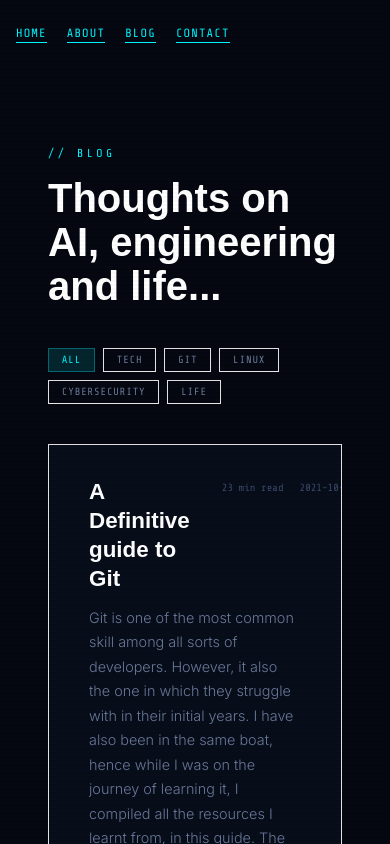
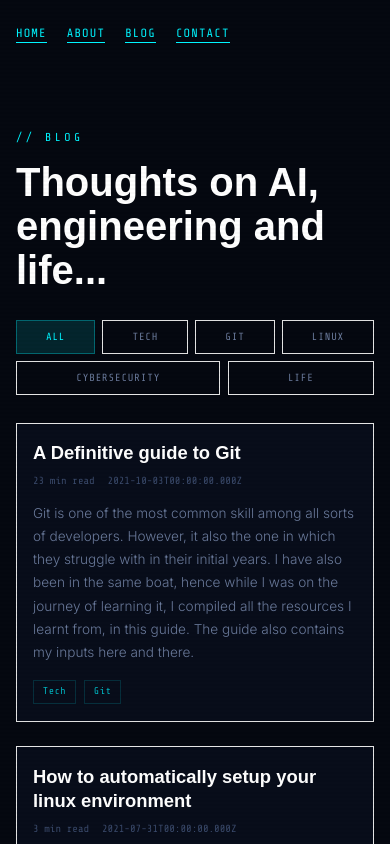
Before and after one commit to codeFather-x/portfolio-aneesh, a React (Vite) app: page /blog in a window 390 px wide. Shown: the top 844 px of the page. Built offline with nearby package versions, Linux system fonts and the light colour scheme.

Commit message:
fixed favicon and blog mobile friendliness

```diff
--- a/index.html
+++ b/index.html
@@ -2,7 +2,8 @@
 <html lang="en">
   <head>
     <meta charset="UTF-8" />
-    <link rel="icon" type="image/svg+xml" href="/download.png" />
+    <link rel="icon" href="/favicon.ico" />
+    <link rel="shortcut icon" href="/favicon.ico" />
     <meta name="viewport" content="width=device-width, initial-scale=1.0" />
     <title>Aneesh Dua</title>
   </head>
--- a/package.json
+++ b/package.json
@@ -1,7 +1,7 @@
 {
   "name": "portfolio",
   "private": true,
-  "version": "0.1.0",
+  "version": "0.1.1",
   "type": "module",
   "scripts": {
     "dev": "vite",
--- a/src/pages/BlogIndex.jsx
+++ b/src/pages/BlogIndex.jsx
@@ -17,25 +17,42 @@ export default function BlogIndex() {
   const filtered = activeTag ? posts.filter(p => p.tags.includes(activeTag)) : posts
 
   return (
-    <main style={{ paddingTop: 'calc(var(--nav-h) + 5rem)', paddingBottom: '7rem', minHeight: '100vh' }}>
+    <main style={{ paddingTop: 'calc(var(--nav-h) + 4rem)', paddingBottom: '7rem', minHeight: '100vh' }}>
       <style>{`
-        .post-card { display:block; border:0.5px solid var(--border); background:var(--bg2); padding:2rem 2.5rem; text-decoration:none; transition:border-color 0.3s; position:relative; overflow:hidden; }
+        .blog-shell { max-width:860px; margin:0 auto; padding:0 clamp(1rem, 4vw, 3rem); }
+        .blog-header { margin-bottom: 2.5rem; }
+        .blog-tags { display:flex; flex-wrap:wrap; gap:0.5rem; margin-bottom:2.5rem; }
+        .post-card { display:block; border:0.5px solid var(--border); background:var(--bg2); padding:clamp(1.25rem, 3vw, 2rem) clamp(1rem, 3vw, 2.5rem); text-decoration:none; transition:border-color 0.3s; position:relative; overflow:hidden; }
         .post-card::after { content:''; position:absolute; bottom:0; left:0; right:0; height:1px; background:linear-gradient(90deg,var(--cyan),transparent); transform:scaleX(0); transform-origin:left; transition:transform 0.4s ease; }
         .post-card:hover { border-color:rgba(0,245,255,0.25); }
         .post-card:hover::after { transform:scaleX(1); }
-        .tag-btn { font-family:var(--font-mono); font-size:0.65rem; letter-spacing:0.08em; text-transform:uppercase; padding:0.3rem 0.8rem; border:0.5px solid var(--border); background:transparent; color:var(--text-muted); cursor:pointer; transition:all 0.2s; }
+        .post-card__top { display:flex; justify-content:space-between; align-items:flex-start; gap:1rem; margin-bottom:0.8rem; }
+        .post-card__meta { display:flex; gap:1rem; flex-shrink:0; margin-left:2rem; padding-top:0.2rem; flex-wrap:wrap; justify-content:flex-end; }
+        .tag-btn { font-family:var(--font-mono); font-size:0.65rem; letter-spacing:0.08em; text-transform:uppercase; padding:0.45rem 0.9rem; border:0.5px solid var(--border); background:transparent; color:var(--text-muted); cursor:pointer; transition:all 0.2s; min-height:2.1rem; }
         .tag-btn.active, .tag-btn:hover { border-color:var(--border-bright); color:var(--cyan); background:var(--cyan-glow); }
         .post-tag { font-family:var(--font-mono); font-size:0.62rem; color:var(--cyan-dim); border:0.5px solid rgba(0,184,196,0.2); padding:0.15rem 0.55rem; letter-spacing:0.05em; }
+        @media (max-width: 640px) {
+          .blog-shell { padding: 0 1rem; }
+          .blog-header { margin-bottom: 1.75rem; }
+          .blog-tags { gap: 0.45rem; margin-bottom: 1.75rem; }
+          .post-card { padding: 1.1rem 1rem; }
+          .post-card__top { flex-direction:column; gap:0.5rem; margin-bottom:0.7rem; }
+          .post-card__meta { margin-left:0; padding-top:0; justify-content:flex-start; gap:0.8rem; }
+          .post-card h2 { font-size: 1.15rem !important; }
+          .post-card p { font-size: 0.85rem !important; line-height: 1.7; }
+          .tag-btn { flex: 1 1 auto; text-align:center; }
+        }
       `}</style>
 
-      <div style={{ maxWidth: '860px', margin: '0 auto', padding: '0 3rem' }}>
-        <p style={{ fontFamily: 'var(--font-mono)', fontSize: '0.72rem', color: 'var(--cyan)', letterSpacing: '0.3em', textTransform: 'uppercase', marginBottom: '0.8rem' }}>// Blog</p>
-        <h1 style={{ fontFamily: 'var(--font-display)', fontSize: 'clamp(2.5rem,5vw,4rem)', fontWeight: 800, color: '#fff', lineHeight: 1.1, marginBottom: '0.8rem' }}>
-          Thoughts on AI, engineering and life...
-        </h1>
-        <br></br>
+      <div className="blog-shell">
+        <div className="blog-header">
+          <p style={{ fontFamily: 'var(--font-mono)', fontSize: '0.72rem', color: 'var(--cyan)', letterSpacing: '0.3em', textTransform: 'uppercase', marginBottom: '0.8rem' }}>// Blog</p>
+          <h1 style={{ fontFamily: 'var(--font-display)', fontSize: 'clamp(2.5rem,5vw,4rem)', fontWeight: 800, color: '#fff', lineHeight: 1.1, marginBottom: '0.8rem' }}>
+            Thoughts on AI, engineering and life...
+          </h1>
+        </div>
         {allTags.length > 0 && (
-          <div style={{ display: 'flex', flexWrap: 'wrap', gap: '0.5rem', marginBottom: '2.5rem' }}>
+          <div className="blog-tags">
             <button className={`tag-btn ${!activeTag ? 'active' : ''}`} onClick={() => setActiveTag(null)}>All</button>
             {allTags.map(tag => (
               <button key={tag} className={`tag-btn ${activeTag === tag ? 'active' : ''}`} onClick={() => setActiveTag(tag === activeTag ? null : tag)}>{tag}</button>
@@ -56,9 +73,9 @@ export default function BlogIndex() {
           <div style={{ display: 'flex', flexDirection: 'column', gap: '1.5rem' }}>
             {filtered.map(post => (
               <Link key={post.slug} to={`/blog/${post.slug}`} className="post-card">
-                <div style={{ display: 'flex', justifyContent: 'space-between', alignItems: 'flex-start', marginBottom: '0.8rem' }}>
+                <div className="post-card__top">
                   <h2 style={{ fontFamily: 'var(--font-display)', fontSize: '1.4rem', fontWeight: 700, color: '#fff', lineHeight: 1.3 }}>{post.title}</h2>
-                  <div style={{ display: 'flex', gap: '1rem', flexShrink: 0, marginLeft: '2rem', paddingTop: '0.2rem' }}>
+                  <div className="post-card__meta">
                     <span style={{ fontFamily: 'var(--font-mono)', fontSize: '0.65rem', color: 'var(--text-dim)' }}>{post.readingTime}</span>
                     <span style={{ fontFamily: 'var(--font-mono)', fontSize: '0.65rem', color: 'var(--text-dim)' }}>{post.date}</span>
                   </div>
```
Also changed, not shown: 1 other file (tests, documents, lock files or other folders).
